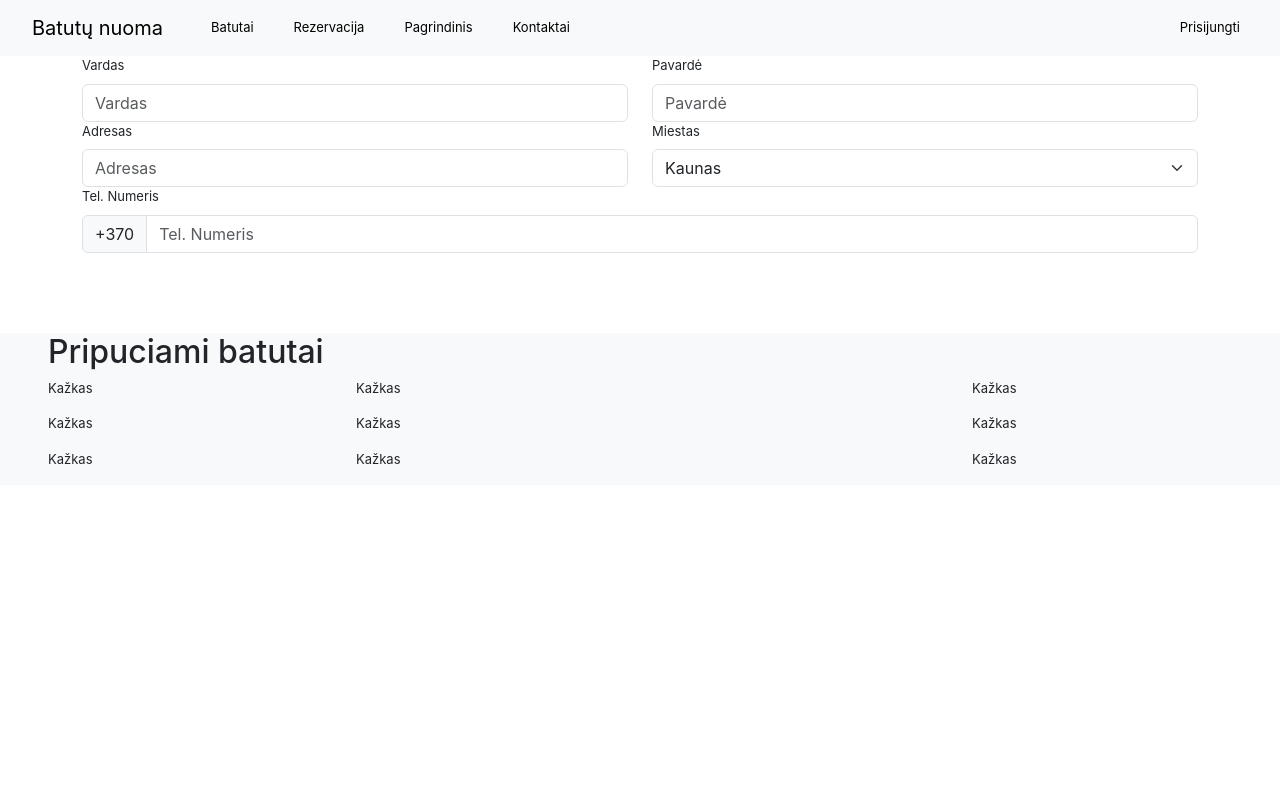
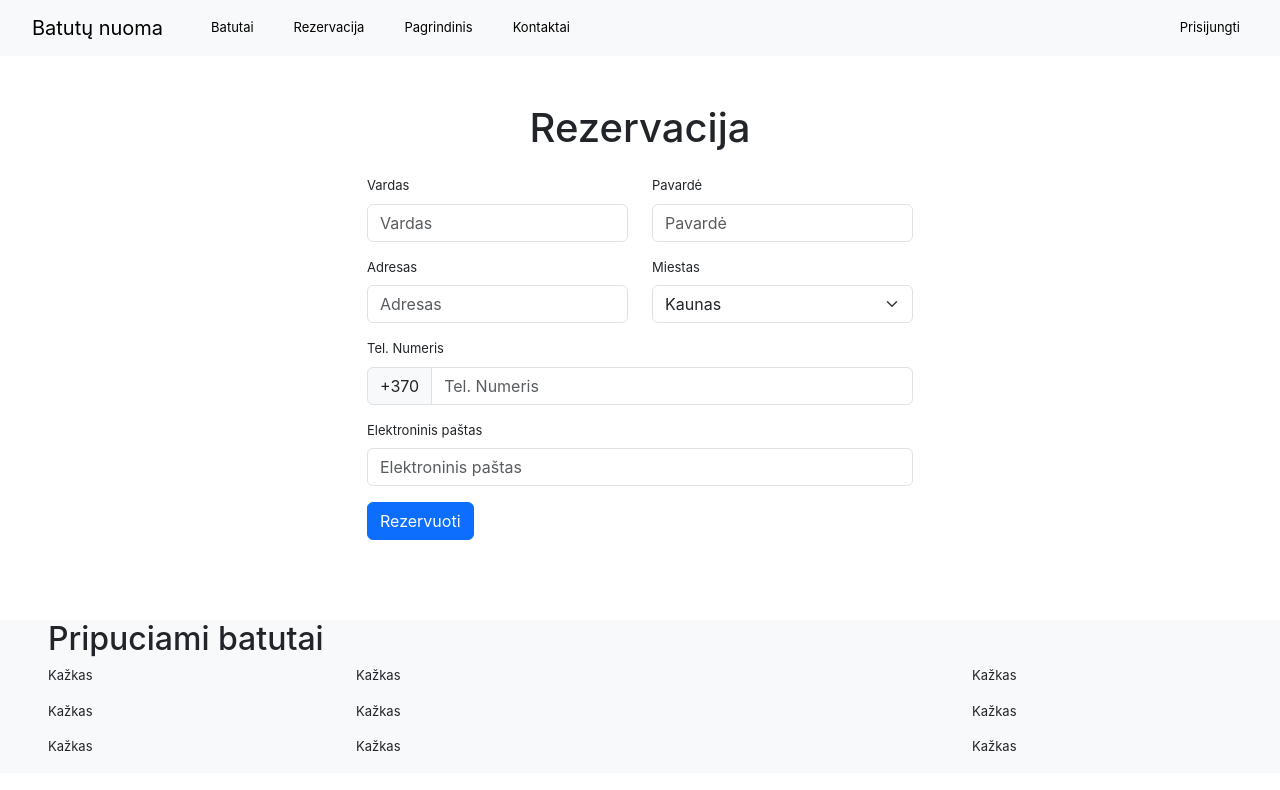
Before and after one commit to ignasbakus/BatutaiFrontendas, a React (Create React App) app: page /reservation in a window 1280 px wide. Shown: the top 790 px of the page. Built offline with nearby package versions, Linux system fonts and the light colour scheme.

Commit message:
Sutvarkyti rezervacijos ir prisijungimo langai

```diff
--- /dev/null
+++ b/src/Styles/ReservationForm.css
@@ -0,0 +1,5 @@
+input::-webkit-outer-spin-button,
+input::-webkit-inner-spin-button {
+  -webkit-appearance: none;
+  margin: 0;
+}
--- /dev/null
+++ b/src/components/LoginForm.js
@@ -0,0 +1,34 @@
+import React from "react";
+import { Form, Row, Col, Button } from "react-bootstrap";
+
+function LoginForm(props) {
+  return (
+    <form className="mt-5">
+      <Row className="justify-content-center">
+        <Col className="border border-bottom-0" xs={12} md={3}>
+          <Form.Group className="mt-3" controlId="formBasicEmail">
+            <Form.Label>Elektroninis paštas</Form.Label>
+            <Form.Control type="email" placeholder="Elektroninis paštas" />
+          </Form.Group>
+        </Col>
+      </Row>
+      <Row className="justify-content-center">
+        <Col className="border-end border-start" xs={12} md={3}>
+          <Form.Group className="mt-3" controlId="formBasicPassword">
+            <Form.Label>Slaptažodis</Form.Label>
+            <Form.Control type="password" placeholder="Slaptažodis" />
+          </Form.Group>
+        </Col>
+      </Row>
+      <Row className="justify-content-center">
+        <Col className="border border-top-0" xs={12} md={3}>
+          <Button className="mt-2 mb-3" variant="primary" type="submit">
+            Prisijungti
+          </Button>
+        </Col>
+      </Row>
+    </form>
+  );
+}
+
+export default LoginForm;
--- a/src/components/ReservationForm.js
+++ b/src/components/ReservationForm.js
@@ -1,32 +1,34 @@
 import React from "react";
-import { Form, Row, Col, InputGroup } from "react-bootstrap";
+import "../Styles/ReservationForm.css";
+import { Form, Row, Col, InputGroup, Button } from "react-bootstrap";
 
 function ReservationForm(props) {
   return (
-    <Form>
-      <Row>
-        <Col>
-          <Form.Group controlId="formBasicName">
+    <Form className="mt-5">
+      <h1 className="text-center">Rezervacija</h1>
+      <Row className="justify-content-center">
+        <Col xs={12} md={3}>
+          <Form.Group className="mt-3" controlId="formBasicName">
             <Form.Label>Vardas</Form.Label>
             <Form.Control type="text" placeholder="Vardas" />
           </Form.Group>
         </Col>
-        <Col>
-          <Form.Group controlId="formBasicLastName">
+        <Col xs={12} md={3}>
+          <Form.Group className="mt-3" controlId="formBasicLastName">
             <Form.Label>Pavardė</Form.Label>
             <Form.Control type="text" placeholder="Pavardė" />
           </Form.Group>
         </Col>
       </Row>
-      <Row>
-        <Col>
-          <Form.Group controlId="formBasicLastName">
+      <Row className="justify-content-center">
+        <Col xs={12} md={3}>
+          <Form.Group className="mt-3" controlId="formBasicLastName">
             <Form.Label>Adresas</Form.Label>
             <Form.Control type="text" placeholder="Adresas" />
           </Form.Group>
         </Col>
-        <Col>
-          <Form.Group>
+        <Col xs={12} md={3}>
+          <Form.Group className="mt-3">
             <Form.Label>Miestas</Form.Label>
             <Form.Select aria-label="Default select example">
               <option value="1">Kaunas</option>
@@ -36,15 +38,34 @@ function ReservationForm(props) {
           </Form.Group>
         </Col>
       </Row>
-      <Row>
-        <Col>
-          <Form.Group controlId="formBasicPhoneNumber">
+      <Row className="justify-content-center">
+        <Col xs={12} md={6}>
+          <Form.Group className="mt-3" controlId="formBasicPhoneNumber">
             <Form.Label>Tel. Numeris</Form.Label>
             <InputGroup>
               <InputGroup.Text id="basic-addon3">+370</InputGroup.Text>
-              <Form.Control type="number" placeholder="Tel. Numeris" />
+              <Form.Control
+                id="inputNumber"
+                type="number"
+                placeholder="Tel. Numeris"
+              />
             </InputGroup>
           </Form.Group>
+        </Col>
+      </Row>
+      <Row className="justify-content-center">
+        <Col xs={12} md={6}>
+          <Form.Group className="mt-3" controlId="formBasicEmail">
+            <Form.Label>Elektroninis paštas</Form.Label>
+            <Form.Control type="email" placeholder="Elektroninis paštas" />
+          </Form.Group>
+        </Col>
+      </Row>
+      <Row className="justify-content-center">
+        <Col xs={12} md={6}>
+          <Button className="mt-3" variant="primary" type="submit">
+            Rezervuoti
+          </Button>
         </Col>
       </Row>
     </Form>
--- a/src/pages/Login.js
+++ b/src/pages/Login.js
@@ -1,7 +1,12 @@
-import React from 'react';
+import React from "react";
+import LoginForm from "../components/LoginForm";
 
 const Login = () => {
-  return <h1 style={{marginTop: "60px", textAlign: "center"}}>Prisijungimas</h1>
-}
+  return (
+    <>
+      <LoginForm />
+    </>
+  );
+};
 
 export default Login;
```
